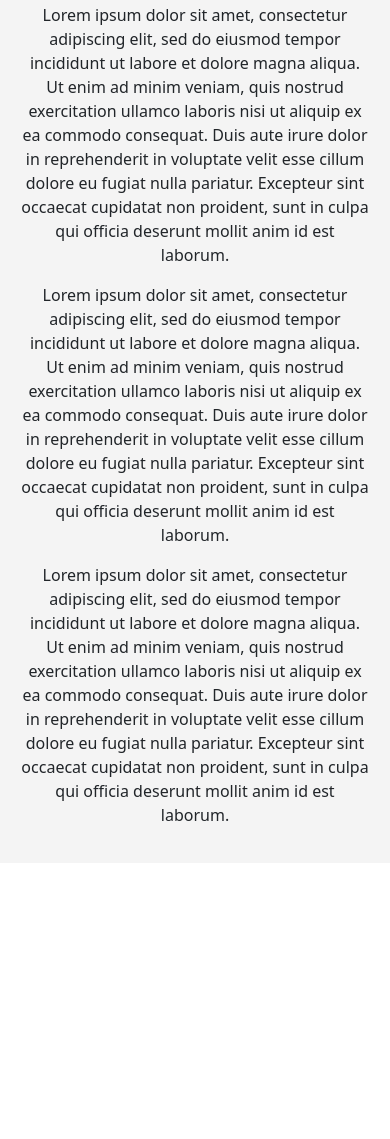
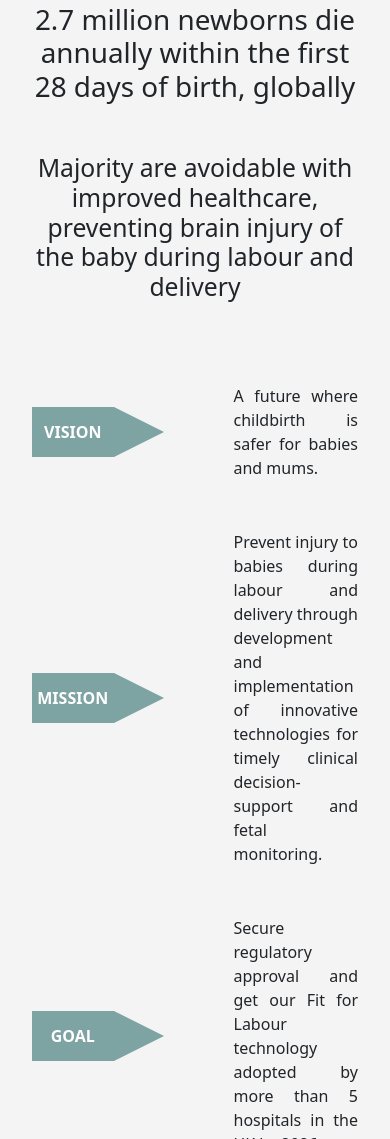
Before and after one commit to Oxford-Fetal-Monitoring/SaferBirth, a website: page index.html in a window 390 px wide. Shown: the part 861-2000 px from the top of the page. Before the commit the page ends 1724 px from the top, so only its background shows below. Drawn offline with nearby package versions, Linux system fonts and the light colour scheme.

Commit message:
added mission, vision, goal

```diff
--- a/css/style.css
+++ b/css/style.css
@@ -1,13 +1,13 @@
 body, html {
+    font-family: Arial, sans-serif;
     margin: 0;
     padding: 0;
     height: 100%;
 }
 
-.navbar-logo img {
-    height: 50px;  /* Set the height of your logo */
-    width: auto;  /* Maintain aspect ratio */
-    margin-right: auto; /* This pushes everything else to the right */
+.container {
+    max-width: 800px;
+    margin: auto;
 }
 
 /* Style the navbar */
@@ -15,15 +15,20 @@ nav {
     background-color: #7DA3A3; /* Navbar background color */
     height: 66px;              /* Navbar height */
     display: flex;             /* Use Flexbox */
-    justify-content: flex-end; /* Align items to the right */
+    justify-content: space-between; /* Align items to the right */
     align-items: center;       /* Center items vertically */
-    padding-right: 150px;       /* Add some padding to the right */
-    padding-left: 150px;
+    padding: 0 200px;
     position: fixed;           /* Fix position relative to the viewport */
     top: 0;                    /* Align top edge to the top of the viewport */
     left: 0;                   /* Align left edge to the left of the viewport */
     right: 0;                  /* Align right edge to the right of the viewport */
     z-index: 1000;             /* Ensure navbar stays on top of other content */
+}
+
+.navbar-logo img {
+    height: auto;  /* Maintain aspect ratio */
+    width: 85px;  /* Set the width of your logo */
+    margin-right: auto; /* This pushes everything else to the right */
 }
 
 /* Remove default list styling and set horizontal layout */
@@ -45,7 +50,7 @@ nav ul li {
 nav ul li a {
     text-decoration: none;     /* Remove underline from links */
     color: white;              /* Link text color */
-    padding: 10px 20px;        /* Padding around links */
+    padding: 10px 40px;        /* Padding around links */
     display: inline-block;     /* Inline block to respect padding */
     line-height: 66px;         /* Center text vertically relative to navbar height */
 }
@@ -87,6 +92,47 @@ nav ul li a {
     text-align: center;
 }
 
+.arrow-section {
+    display: flex;
+    align-items: center;
+    margin-bottom: 50px; /* Spacing between each section */
+    margin-top: 40px;
+}
+
+.rectangle {
+    height: 100px;
+    width: 300px; /* Increased width to accommodate text */
+    background-color: #7DA3A3;
+    color: white; /* Text color */
+    display: flex;
+    align-items: center;
+    justify-content: center; /* Center text horizontally and vertically */
+    font-weight: bold;
+    font-size: xx-large;
+}
+
+.triangle-right {
+    width: 0;
+    height: 0;
+    border-top: 50px solid transparent;
+    border-left: 100px solid #7DA3A3;
+    border-bottom: 50px solid transparent;
+    padding-right: 40px;
+}
+
+.text {
+    padding-left: 20px; /* Space between arrow and text */
+    flex: 1; /* Take remaining space */
+    font-size: 30px;
+    font-weight: 500;
+    text-align: justify;
+    text-justify: inter-word;
+}
+
+.intro h1, h2 {
+    padding-bottom: 5vh ;
+}
+
 /* Media Query for Mobile Devices */
 @media (max-width: 768px) {
     .burger {
@@ -95,12 +141,12 @@ nav ul li a {
     }
 
     nav {
-        padding-left: 50px;
-        padding-right: 50px;
+        padding: 0 25px;
     }
 
-    .navbar-logo {
-        margin-right: auto; /* Ensure logo stays on the left with no additional right margin */
+    .navbar-logo img{
+        width: 75px;  /* Maintain aspect ratio */
+        height: auto;  /* Set the height of your logo */
     }
 
     #nav-links {
@@ -113,11 +159,11 @@ nav ul li a {
         overflow: hidden;  /* Hide overflow */
         background-color: #7DA3A3;  /* Background color same as navbar for consistency */
         z-index: 1000;  /* Ensure it's on top of other content */
-        transition: height 0.4s ease; /* Animate width */
+        transition: all 0.4s ease; /* Animate width */
     }
 
     #nav-links.nav-active {
-        height: 100vh;  /* Full width when active */
+        height: calc(100vh - 66px); /* Full height minus navbar height */
     }
 
     nav ul li {
@@ -137,4 +183,39 @@ nav ul li a {
         font-size: 18px;  /* Optional: Increase font size for better readability */
         display: block;  /* Ensure the clickable area extends fully */
     }
+
+    .arrow-section {
+        flex-direction: row;  /* Ensure elements are in a row */
+        justify-content: start;  /* Align elements to the start */
+        align-items: center;  /* Center elements vertically */
+    }
+
+    .rectangle, .triangle-right, .text {
+        display: inline-block;  /* Use inline-block for horizontal alignment */
+        vertical-align: middle;  /* Align elements vertically */
+    }
+
+    .rectangle {
+        width: 25%;  /* Adjust width for better responsiveness */
+        height: 50px;  /* Set a fixed height for consistency */
+        font-size: 16px;  /* Adjust font size for mobile */
+        display: flex;  /* Use flexbox for easier centering */
+        align-items: center;  /* Center content vertically */
+        justify-content: center;  /* Center content horizontally */
+        background-color: #7DA3A3;  /* Background color */
+        color: white;  /* Text color */
+        font-weight: bold;  /* Bold font for better readability */
+    }
+
+    .triangle-right {
+        border-top: 25px solid transparent;  /* Adjust triangle size */
+        border-left: 50px solid #7DA3A3;  /* Adjust triangle size */
+        border-bottom: 25px solid transparent;  /* Adjust triangle size */
+        margin-right: 10px;  /* Space between triangle and text */
+    }
+
+    .text {
+        flex: 1;  /* Take remaining space */
+        font-size: 16px;  /* Adjust font size */
+    }
 }
--- a/index.html
+++ b/index.html
@@ -30,18 +30,27 @@
         <!-- Background image section -->
     </section>
     <section id="mission">
-        <p>
-            <!-- Mission and vision text -->
-            Lorem ipsum dolor sit amet, consectetur adipiscing elit, sed do eiusmod tempor incididunt ut labore et dolore magna aliqua. Ut enim ad minim veniam, quis nostrud exercitation ullamco laboris nisi ut aliquip ex ea commodo consequat. Duis aute irure dolor in reprehenderit in voluptate velit esse cillum dolore eu fugiat nulla pariatur. Excepteur sint occaecat cupidatat non proident, sunt in culpa qui officia deserunt mollit anim id est laborum.
-        </p>
-        <p>
-            <!-- Mission and vision text -->
-            Lorem ipsum dolor sit amet, consectetur adipiscing elit, sed do eiusmod tempor incididunt ut labore et dolore magna aliqua. Ut enim ad minim veniam, quis nostrud exercitation ullamco laboris nisi ut aliquip ex ea commodo consequat. Duis aute irure dolor in reprehenderit in voluptate velit esse cillum dolore eu fugiat nulla pariatur. Excepteur sint occaecat cupidatat non proident, sunt in culpa qui officia deserunt mollit anim id est laborum.
-        </p>
-        <p>
-            <!-- Mission and vision text -->
-            Lorem ipsum dolor sit amet, consectetur adipiscing elit, sed do eiusmod tempor incididunt ut labore et dolore magna aliqua. Ut enim ad minim veniam, quis nostrud exercitation ullamco laboris nisi ut aliquip ex ea commodo consequat. Duis aute irure dolor in reprehenderit in voluptate velit esse cillum dolore eu fugiat nulla pariatur. Excepteur sint occaecat cupidatat non proident, sunt in culpa qui officia deserunt mollit anim id est laborum.
-        </p>
+        <div class="container">
+            <div class="intro">
+                <h1>2.7 million newborns die annually within the first 28 days of birth, globally</h1>
+                <h2>Majority are avoidable with improved healthcare, preventing brain injury of the baby during labour and delivery</h2>
+            </div>
+            <div class="arrow-section">
+                <div class="rectangle">VISION</div>
+                <div class="triangle-right"></div>
+                <div class="text">A future where childbirth is safer for babies and mums.</div>
+            </div>
+            <div class="arrow-section">
+                <div class="rectangle">MISSION</div>
+                <div class="triangle-right"></div>
+                <div class="text">Prevent injury to babies during labour and delivery through development and implementation of innovative technologies for timely clinical decision-support and fetal monitoring.</div>
+            </div>
+            <div class="arrow-section">
+                <div class="rectangle">GOAL</div>
+                <div class="triangle-right"></div>
+                <div class="text">Secure regulatory approval and get our Fit for Labour technology adopted by more than 5 hospitals in the UK by 2026.</div>
+            </div>
+        </div>
     </section>
     <script src="js/script.js"></script>
     <script src="https://cdn.jsdelivr.net/npm/bootstrap@5.3.3/dist/js/bootstrap.bundle.min.js" integrity="sha384-YvpcrYf0tY3lHB60NNkmXc5s9fDVZLESaAA55NDzOxhy9GkcIdslK1eN7N6jIeHz" crossorigin="anonymous"></script>
```
